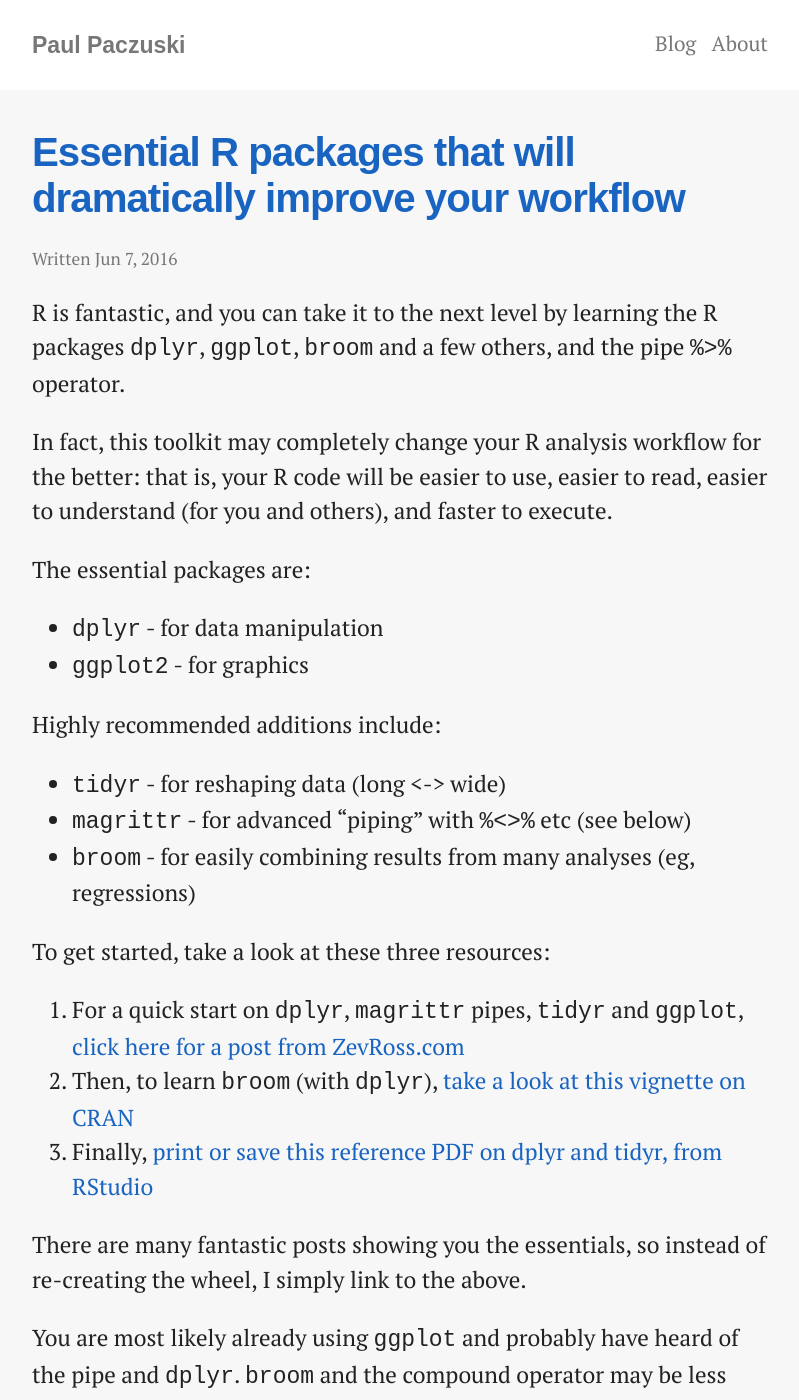
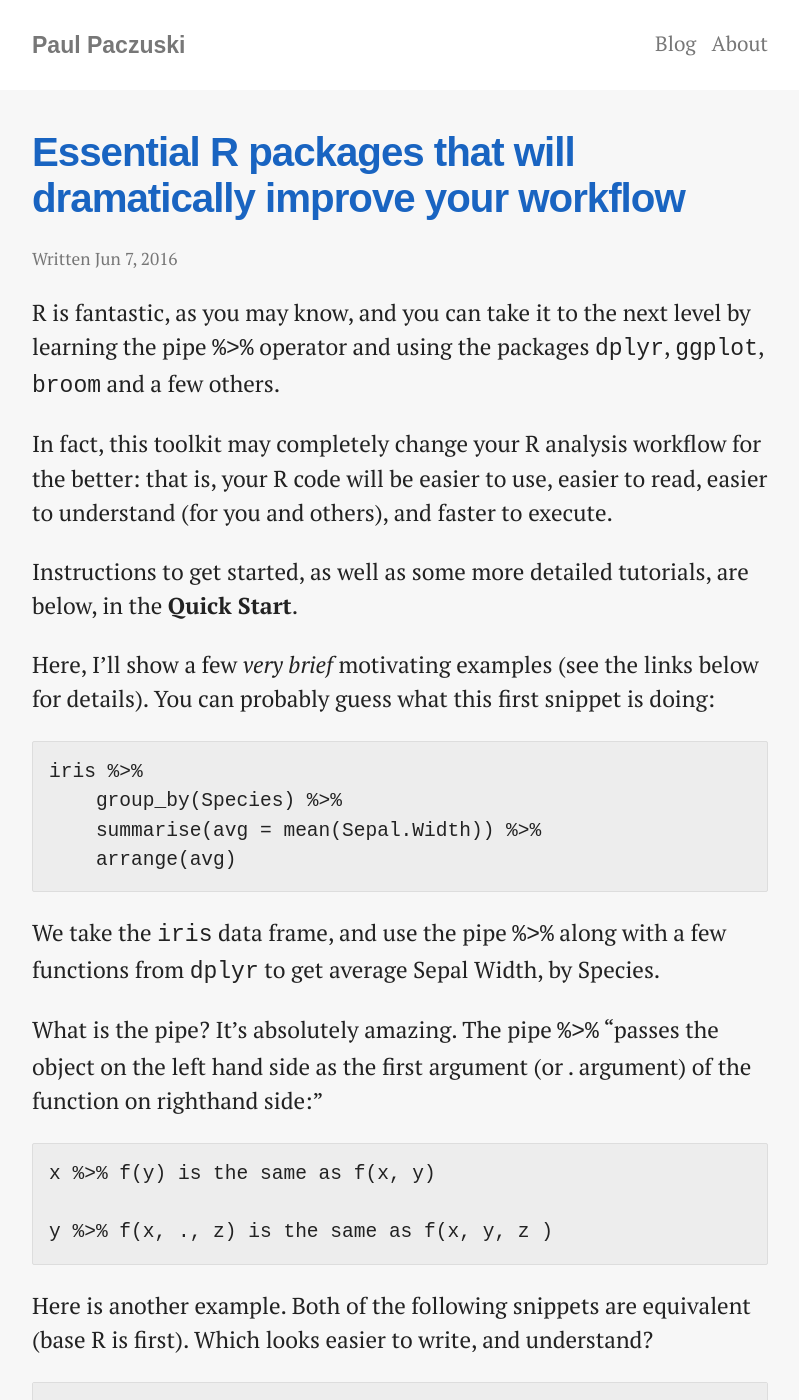
Before and after one commit to pavopax/pavopax.github.io, a Jekyll site: the page built from _posts/2016-06-07-a-new-R-workflow-with-dplyr.md, in a window 1280 px wide and 1400 px high. Shown: the whole window, without its empty margins (240-1039 px from the left). Built offline with Jekyll 4.4.1, drawn with Linux system fonts in a browser that asks for light colours; nearby versions of some CDN libraries; library files that are not in the unit come from our copies; some of the changed text lies outside the part shown.

Commit message:
update post to incorporate few motiviating examples: new R workflow

```diff
--- a/_posts/2016-06-07-a-new-R-workflow-with-dplyr.md
+++ b/_posts/2016-06-07-a-new-R-workflow-with-dplyr.md
@@ -5,13 +5,61 @@ description: ""
 categories:
 ---
 
-R is fantastic, and you can take it to the next level by learning the R
-packages `dplyr`, `ggplot`, `broom` and a few others, and the pipe `%>%`
-operator.
+R is fantastic, as you may know, and you can take it to the next level by
+learning the pipe `%>%` operator and using the packages `dplyr`, `ggplot`,
+`broom` and a few others.
 
-In fact, this toolkit may completely change your R analysis workflow for the better: that
-is, your R code will be easier to use, easier to read, easier to understand
-(for you and others), and faster to execute.
+In fact, this toolkit may completely change your R analysis workflow for the
+better: that is, your R code will be easier to use, easier to read, easier to
+understand (for you and others), and faster to execute.
+
+Instructions to get started, as well as some more detailed tutorials, are
+below, in the **Quick Start**.
+
+Here, I'll show a few *very brief* motivating examples (see the links below for
+details). You can probably guess what this first snippet is doing:
+
+	iris %>%
+        group_by(Species) %>%
+        summarise(avg = mean(Sepal.Width)) %>%
+        arrange(avg)
+
+We take the `iris` data frame, and use the pipe `%>%` along with a few
+functions from `dplyr` to get average Sepal Width, by Species.
+
+What is the pipe? It's absolutely amazing. The pipe `%>%` "passes the object on
+the left hand side as the first argument (or .  argument) of the function on
+righthand side:"
+
+	x %>% f(y) is the same as f(x, y)
+
+	y %>% f(x, ., z) is the same as f(x, y, z )
+
+Here is another example. Both of the following snippets are equivalent (base R is first). Which
+looks easier to write, and understand?
+
+	paste0("(", gsub(".", "_", tolower(names(iris)), fixed=TRUE), ")")
+
+OR:
+
+	names(iris) %>%
+		tolower %>%
+		gsub(".", "_", ., fixed=TRUE) %>%
+		paste0("(", ., ")")
+
+Using the pipe makes the code more readable, and alleviates usage of nested
+parentheses. You will wish something like it was available in other languages
+(I SO miss it in Python... [But see here](https://github.com/dodger487/dplython)).
+
+The package `dplyr` provides a handful of intuitive functions for data
+manipulation, like `select`, `filter`, `summarise`, and `mutate`, and works
+especially well with the pipe. I can't remember the last time I used `lapply`
+or the other base R `*apply` functions. I think that's for the better. Instead,
+I use the above new syntax in almost every line of R code I write.
+
+Here is what you need to get started:
+
+## Quick Start
 
 The essential packages are:
 
@@ -24,22 +72,22 @@ Highly recommended additions include:
 * `magrittr` - for advanced "piping" with `%<>%` etc (see below)
 * `broom` - for easily combining results from many analyses (eg, regressions)
 
-To get started, take a look at these three resources:
+Install the packages as usual.
 
-1. For a quick start on `dplyr`, `magrittr` pipes, `tidyr` and
+You are most likely already using `ggplot2` and probably have heard of the pipe
+and `dplyr`. `broom` and the compound operator `%<>%` (again, an *amazing*
+tool) may be less well-known.  Now is the time to finally embrace them all.
+
+These three resources should get you started quickly. Don't forget about #3:
+
+1. For a more detailed overview of `dplyr`, `magrittr` pipes, `tidyr` and
 `ggplot`, [click here for a post from ZevRoss.com](http://zevross.com/blog/2015/01/13/a-new-data-processing-workflow-for-r-dplyr-magrittr-tidyr-ggplot2/)
 2. Then, to learn `broom` (with `dplyr`),
 [take a look at this vignette on CRAN](https://cran.r-project.org/web/packages/broom/vignettes/broom_and_dplyr.html)
-3. Finally, [print or save this reference PDF on dplyr and tidyr, from RStudio](https://www.rstudio.com/wp-content/uploads/2015/02/data-wrangling-cheatsheet.pdf)
+3. Finally, [print or save this `dplyr/tidyr` reference PDF from RStudio](https://www.rstudio.com/wp-content/uploads/2015/02/data-wrangling-cheatsheet.pdf)
 
-There are many fantastic posts showing you the essentials, so instead of
-re-creating the wheel, I simply link to the above.
 
-You are most likely already using `ggplot` and probably have heard of the pipe
-and `dplyr`. `broom` and the compound operator may be less well-known.  Now is
-the time to finally embrace them all.
-
-A few other resources/references follow:
+Here are a few other resources/references:
 
 * Reshaping data from wide to long or vice versa is a common task, but I was
 not satisfied with the docs for `spread` and
```
